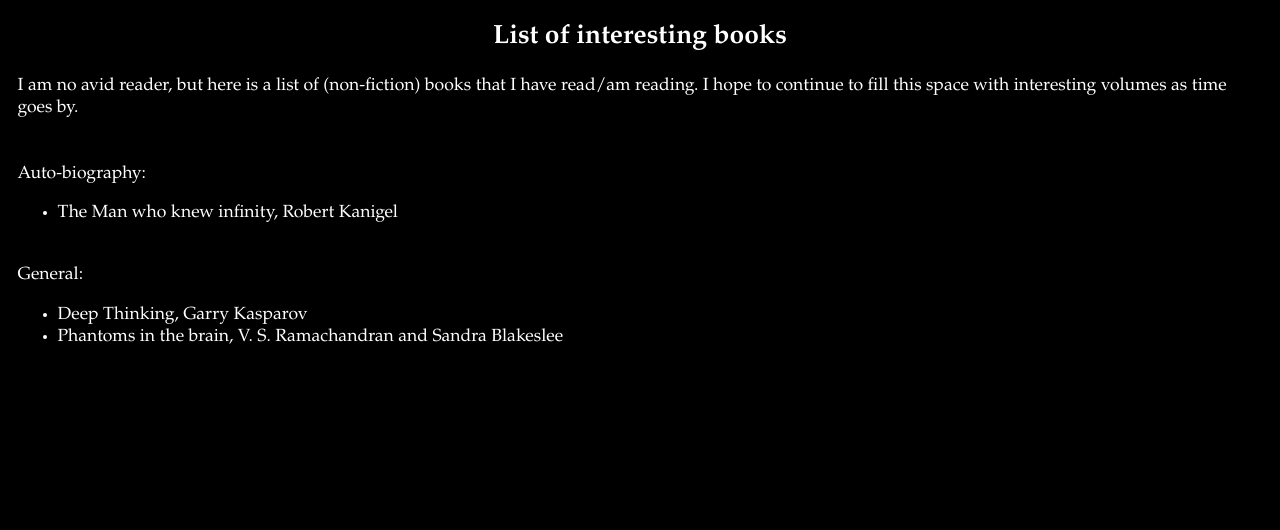
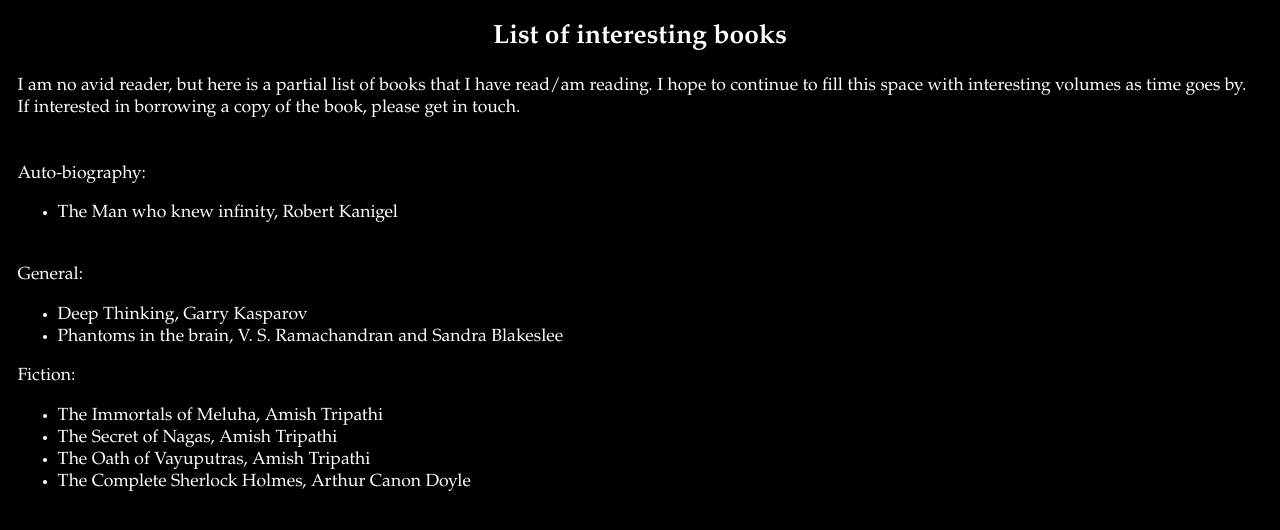
Before and after one commit to krithikasivaram/krithikasivaram.github.io, a Jekyll site: the page logger/books.html, which Jekyll copies as it is, in a window 1280 px wide. Shown: the top 530 px of the page. Built offline with Jekyll 4.4.1, drawn with Linux system fonts in a browser that asks for light colours.

Commit message:
adding books

```diff
--- a/logger/books.html
+++ b/logger/books.html
@@ -36,7 +36,8 @@ table, th, td {
 <body bgcolor = "black">
 <center><h2>List of interesting books</h2></center>
 
-I am no avid reader, but here is a list of (non-fiction) books that I have read/am reading. I hope to continue to fill this space with interesting volumes as time goes by.<br><br><br>
+I am no avid reader, but here is a partial list of books that I have read/am reading. I hope to continue to fill this space with interesting volumes as time goes by. If interested in borrowing a copy of the book, please get in touch.
+<br><br><br>
 
 
 Auto-biography:
@@ -51,4 +52,12 @@ General:
 <li> Phantoms in the brain, V. S. Ramachandran and Sandra Blakeslee</li>
 </ul>
 
+Fiction:
+<ul>
+<li> The Immortals of Meluha, Amish Tripathi </li>
+<li> The Secret of Nagas, Amish Tripathi </li>
+<li> The Oath of Vayuputras, Amish Tripathi </li>
+<li> The Complete Sherlock Holmes, Arthur Canon Doyle </li>
+</ul>
+
 </body></html>
```
